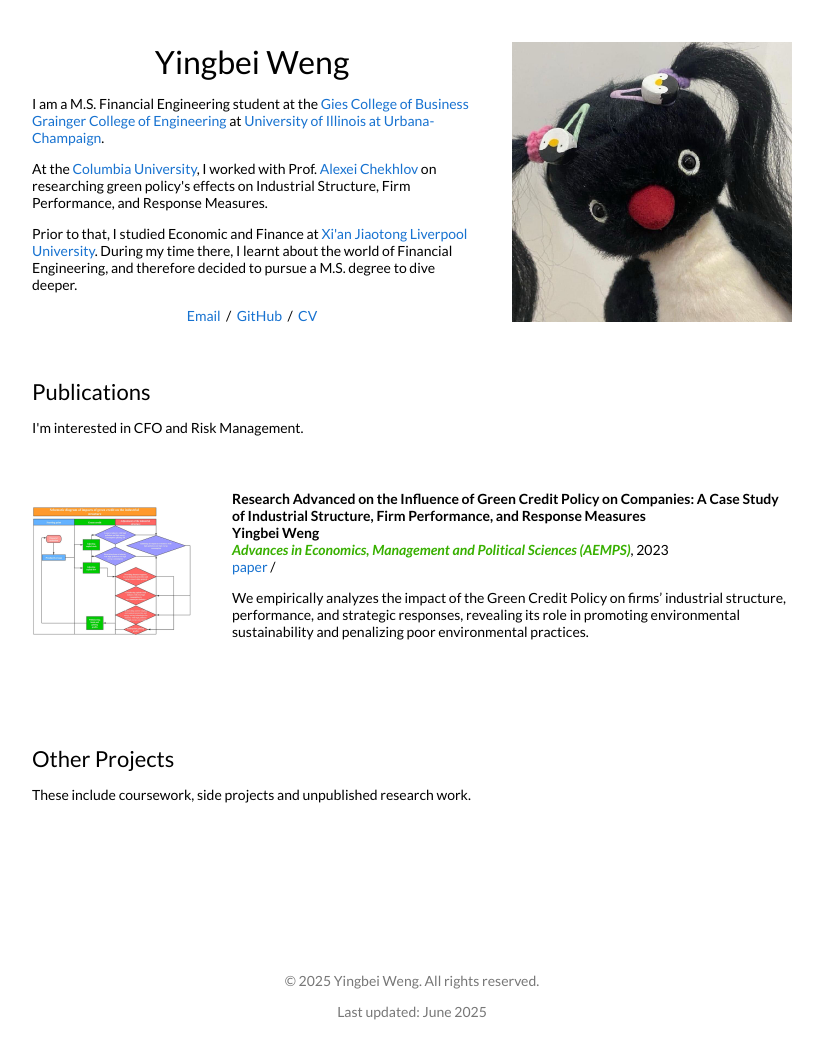
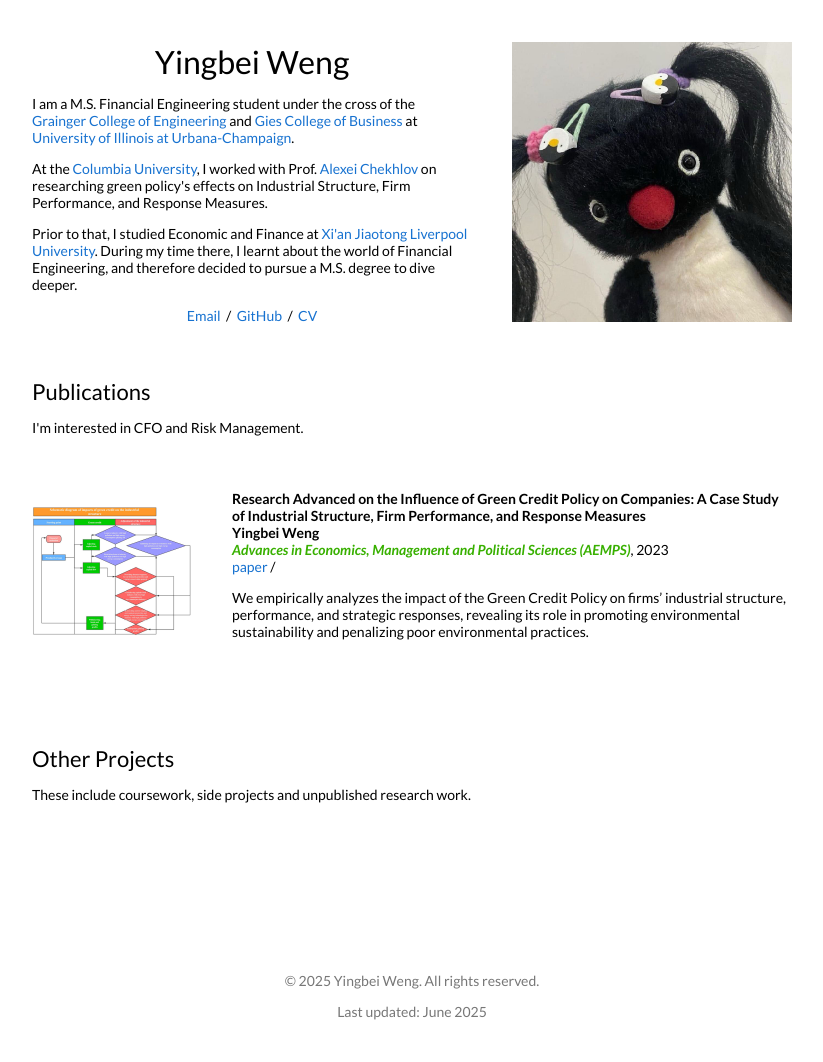
Before and after one commit to Yingbei-Weng/Yingbei-Weng.github.io, a Jekyll site: the page built from _posts/2023-11-08-green.markdown, in a window 1280 px wide. Shown: the whole page, without its empty margins (228-1051 px from the left). Built offline with Jekyll 4.4.1, drawn with Linux system fonts in a browser that asks for light colours.

Commit message:
Update default.html

```diff
--- a/_layouts/default.html
+++ b/_layouts/default.html
@@ -66,12 +66,13 @@
               <td style="padding: 2.5%; width: 60%; vertical-align: middle">
                 <h1>Yingbei Weng</h1>
                 <p>
-                  I am a M.S. Financial Engineering student at the
+                  I am a M.S. Financial Engineering student under the cross of the
+                  <a href="https://grainger.illinois.edu/"
+                    >Grainger College of Engineering</a
+                  >
+                  and
                   <a href="https://giesbusiness.illinois.edu/"
                     >Gies College of Business</a
-                  >
-                  <a href="https://grainger.illinois.edu/"
-                    >Grainger College of Engineering</a
                   >
                   at
                   <a href="https://illinois.edu/"
```
